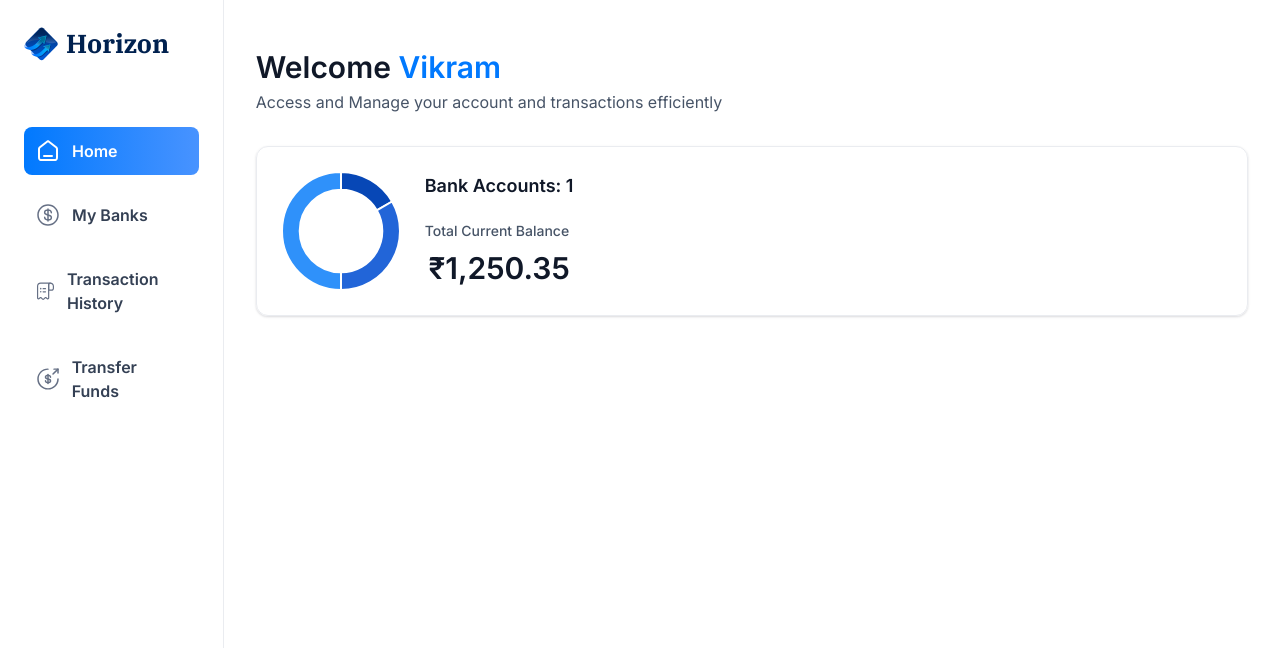
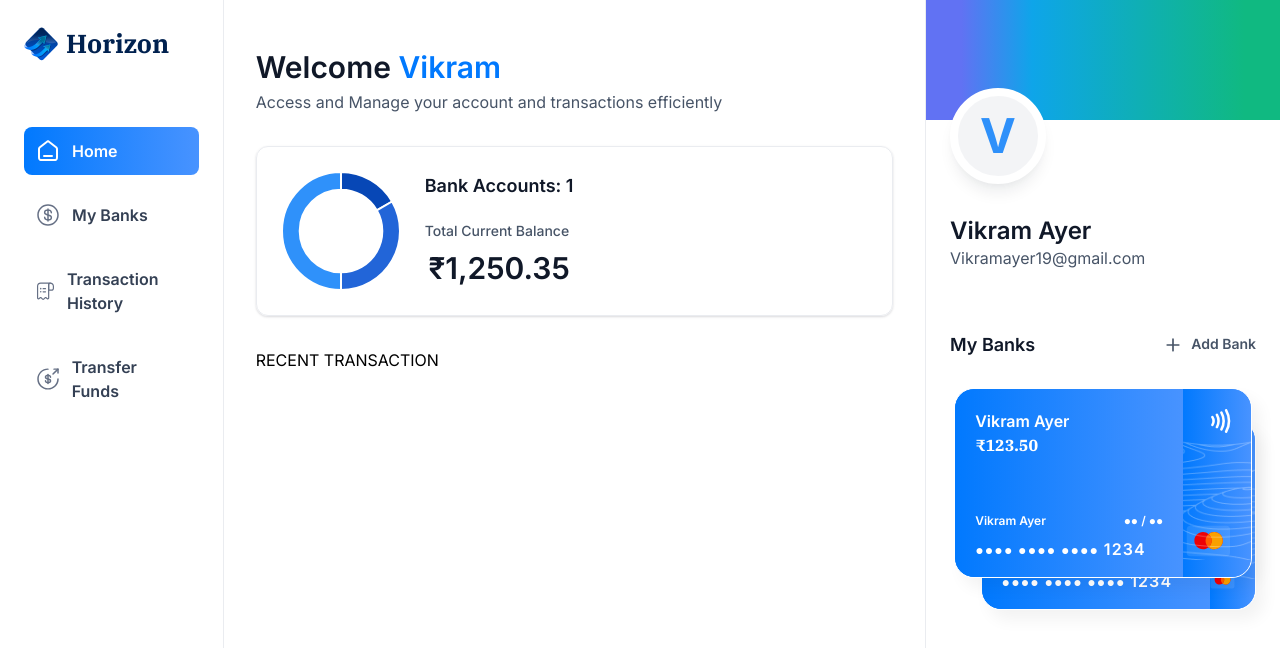
Before and after one commit to vikram10-6/Horizon, a Next.js app: page / in a window 1280 px wide. Shown: the top 648 px of the page. Built offline with nearby package versions, Linux system fonts and the light colour scheme.

Commit message:
Ad cards to right side

```diff
--- a/app/(root)/page.tsx
+++ b/app/(root)/page.tsx
@@ -1,9 +1,10 @@
 import TotalBalanceBox from "@/components/TotalBalanceBox";
 import HeaderBox from "@/components/HeaderBox";
 import React from "react";
+import RightSidebar from "@/components/RightSidebar";
 
 const Home = () => {
-  const loggedIn = { firstName: "Vikram" };
+  const loggedIn = { firstName: "Vikram", lastName: "Ayer", email:'Vikramayer19@gmail.com'};
 
   return (
     <section className="home">
@@ -22,7 +23,9 @@
             totalCurrentBalance={1250.35}
           />
         </header>
+        RECENT TRANSACTION
       </div>
+      <RightSidebar user={loggedIn} transactions={[]} banks={[{currentBalance:123.50},{currentBalance:2345.20}]} />
     </section>
   );
 };
--- a/app/globals.css
+++ b/app/globals.css
@@ -159,7 +159,7 @@
   }
 
   .profile-banner {
-    @apply h-[120px] w-full bg-gradient-mesh bg-cover bg-no-repeat;
+    @apply h-[120px] w-full bg-gradient-to-r from-indigo-500 from-10% via-sky-500 via-30% to-emerald-500 to-90%  bg-cover bg-no-repeat;
   }
 
   .profile {
--- /dev/null
+++ b/components/BankCard.tsx
@@ -0,0 +1,56 @@
+import { formatAmount } from "@/lib/utils";
+import Image from "next/image";
+import Link from "next/link";
+import React from "react";
+
+const BankCard = ({
+  account,
+  userName,
+  showBalance = true,
+}: CreditCardProps) => {
+  return (
+    <div className="flex flex-col">
+      <Link href="/" className="bank-card">
+        <div className="bank-card_content">
+          <div>
+            <h1 className="text-16 font-semibold text-white">
+              {account.name || userName}
+            </h1>
+            <p className="font-ibm-plex-serif font-black text-white">
+              {formatAmount(account.currentBalance)}
+            </p>
+          </div>
+          <article className="flex flex-col gap-2">
+            <div className="flex justify-between">
+              <h1 className="text-12 font-semibold text-white">{userName}</h1>
+              <h2 className="text-12 font-semibold text-white">●● / ●●</h2>
+            </div>
+            <p className="text-14 font-semibold tracking-[1.1px] text-white">
+            ●●●● ●●●● ●●●● <span className="text-16">1234{/*account.mask*/}</span>
+            </p>
+          </article>
+        </div>
+        <div className="bank-card_icon">
+          <Image src="/icons/Paypass.svg" alt="pay" width={20} height={24} />
+          <Image
+            src="/icons/mastercard.svg"
+            width={45}
+            height={24}
+            alt="masterCard"
+            className="ml-5"
+          />
+        </div>
+        <Image
+          src="/icons/lines.png"
+          width={316}
+          height={190}
+          alt="lines"
+          className="absolute top-0 left-0"
+        />
+      </Link>
+      {/*COPY*/}
+    </div>
+  );
+};
+
+export default BankCard;
--- /dev/null
+++ b/components/RightSidebar.tsx
@@ -0,0 +1,60 @@
+import Image from "next/image";
+import Link from "next/link";
+import React from "react";
+import BankCard from "./BankCard";
+
+const RightSidebar = ({ user, transactions, banks }: RightSidebarProps) => {
+  return (
+    <aside className="right-sidebar">
+      <section className="flex flex-col pb-8">
+        <div className="profile-banner" />
+        <div className="profile">
+          <div className="profile-img">
+            <span className="text-5xl font-bold text-blue-500">
+              {user.firstName[0]}
+            </span>
+          </div>
+          <div className="profile-details">
+            <h1 className="profile-name">
+              {user.firstName} {user.lastName}
+            </h1>
+            <p className="profile-email">{user.email}</p>
+          </div>
+        </div>
+      </section>
+      <section className="banks">
+        <div className="flex w-full justify-between">
+          <h2 className="header-2">My Banks</h2>
+          <Link href="/" className="flex gap-2">
+            <Image src="/icons/plus.svg" width={20} height={20} alt="plus" />
+            <h2 className="text-14 font-semibold text-gray-600">Add Bank</h2>
+          </Link>
+        </div>
+        {banks?.length > 0 && (
+          <div className="relative flex flex-1 flex-col items-center gap-5 justify-center">
+            <div className="relative z-10 ">
+              <BankCard
+                key={banks[0].id}
+                account={banks[0]}
+                userName={`${user.firstName} ${user.lastName}`}
+                showBalance={false}
+              />
+            </div>
+            {banks[1] && (
+              <div className="absolute right-0 top-8 z-0 w-[90%]">
+                <BankCard
+                  key={banks[1].id}
+                  account={banks[1]}
+                  userName={`${user.firstName} ${user.lastName}`}
+                  showBalance={false}
+                />
+              </div>
+            )}
+          </div>
+        )}
+      </section>
+    </aside>
+  );
+};
+
+export default RightSidebar;
```
